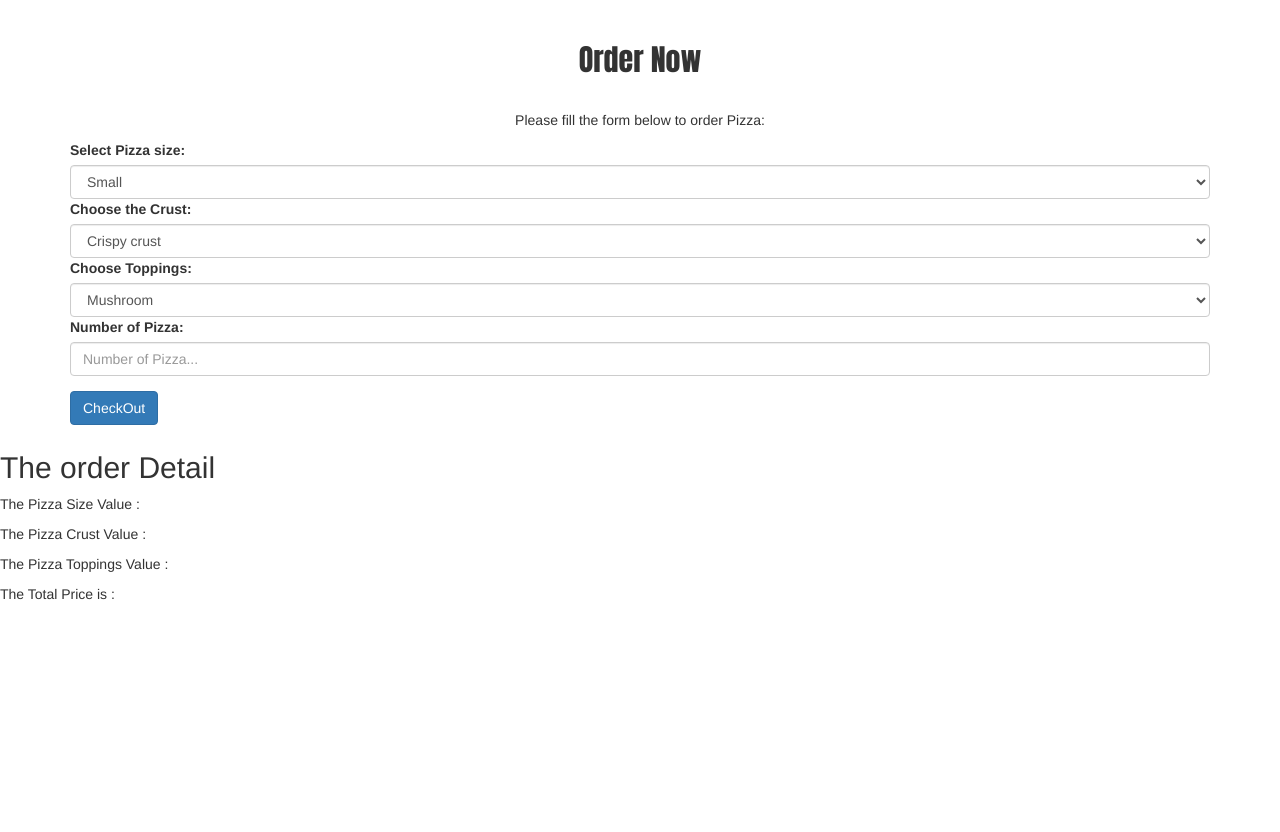
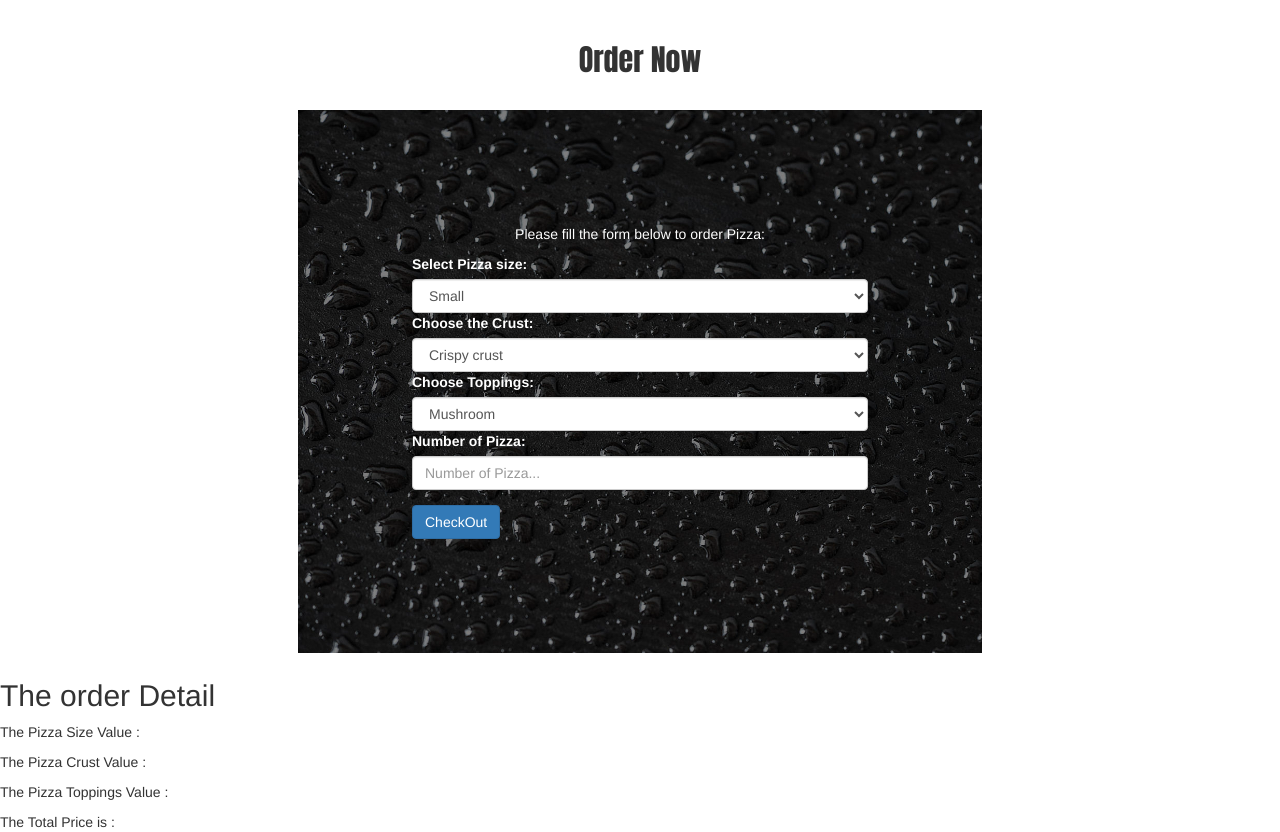
Before and after one commit to Floride125-art/Pizza, a plain HTML site: page index.html in a window 1280 px wide. Shown: the part 2059-2891 px from the top of the page. Before the commit the page ends 2663 px from the top, so only its background shows below. Drawn offline with nearby package versions, Linux system fonts and the light colour scheme.

Commit message:
added css to my form

```diff
--- a/css/index.css
+++ b/css/index.css
@@ -117,3 +117,27 @@ body, html {
   width: 30%;
 
 }
+#formFull{
+  margin-left: 20%;
+  margin-right: 20%;
+  background-image: linear-gradient( rgba(0, 0, 0, 0.5), rgba(0, 0, 0, 0.5) ), url("../img/drop.jpg");
+  padding: 10%;
+  background-size: cover;
+  background-repeat: no-repeat;
+  color: white;
+
+}
+.form-group label{
+  text-align: center;
+  color: white;
+}
+#show-contact {
+  display: none;
+}
+.contact {
+  cursor: pointer;
+  color: #0088cc;
+}
+.contact:hover {
+  text-decoration: underline;
+}
```
